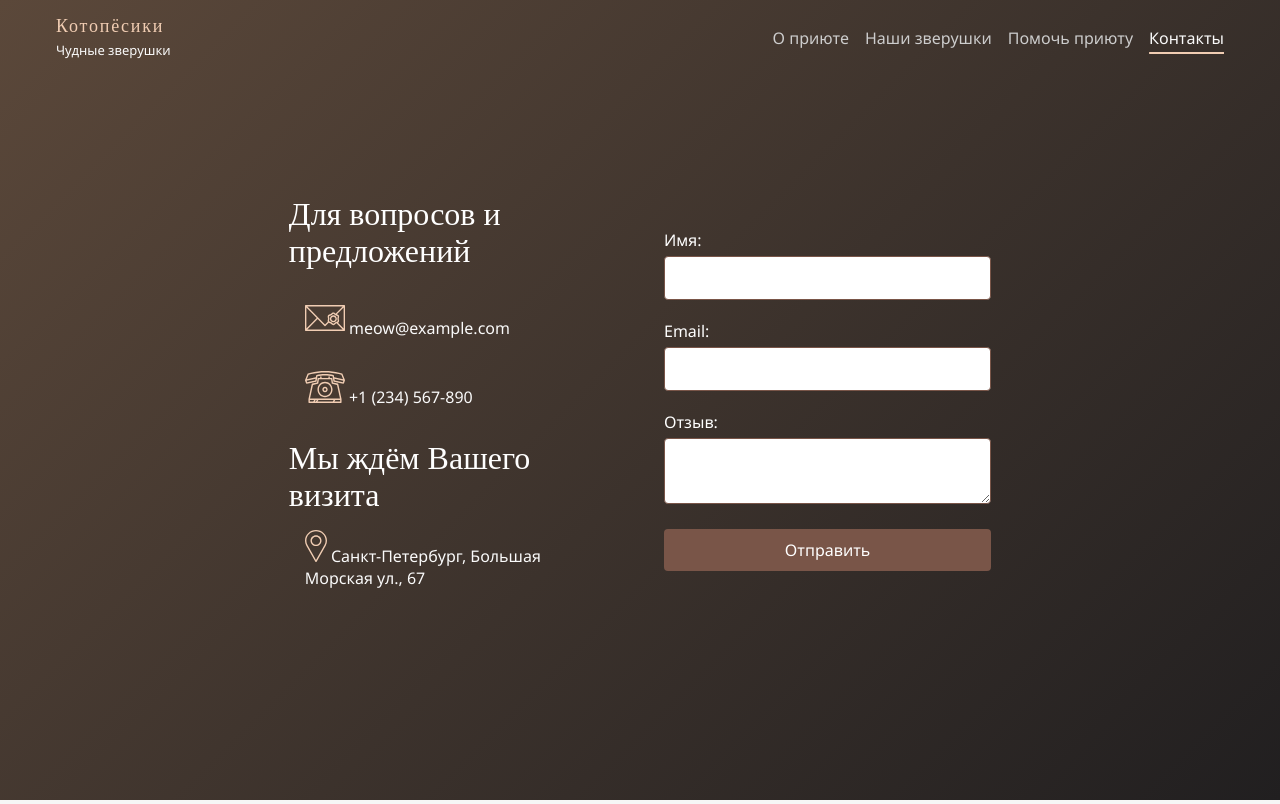
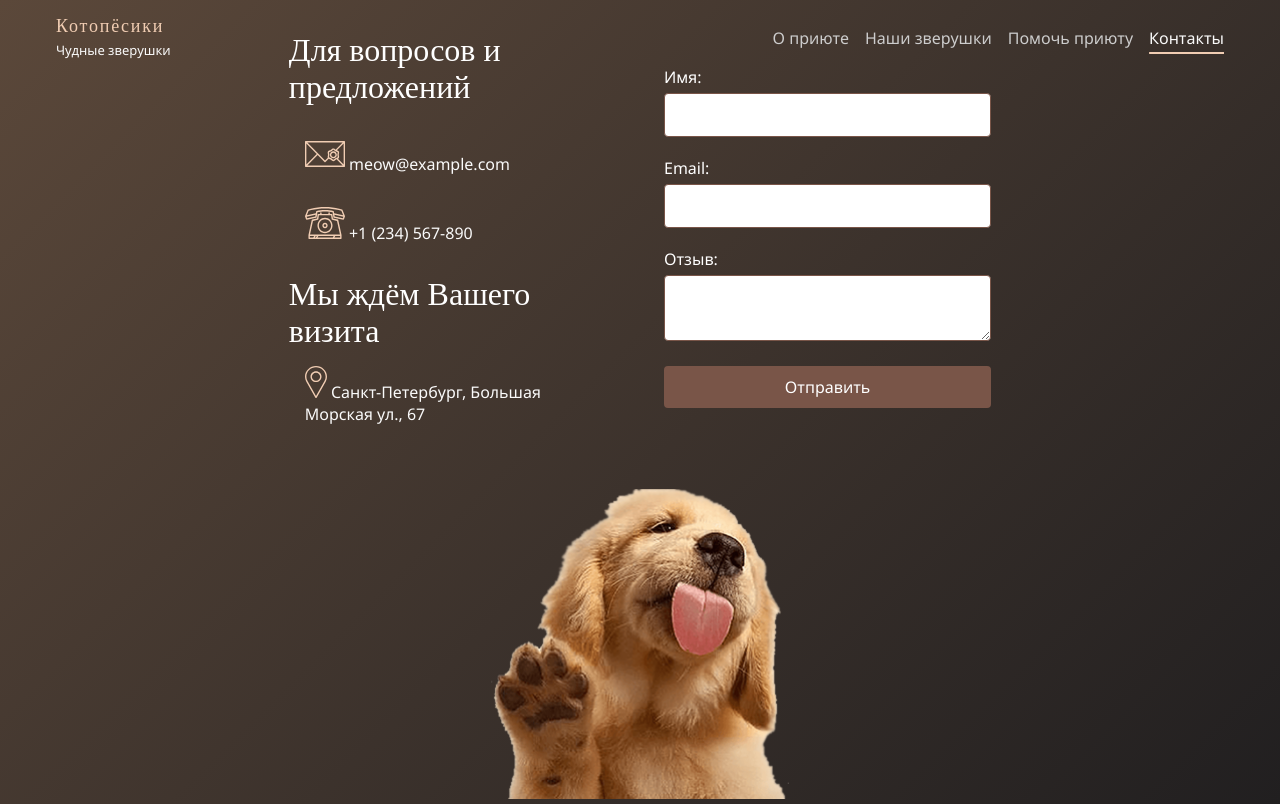
Before and after one commit to sialiss/some-shelter-for-frontend, a Vue app: page /contacts in a window 1280 px wide. Built offline with nearby package versions, Linux system fonts and the light colour scheme.

Commit message:
add puppy

```diff
--- a/src/views/ContactsView.vue
+++ b/src/views/ContactsView.vue
@@ -83,6 +83,9 @@ function showModal(title, message) {
 					</form>
 				</div>
 			</div>
+			<div class="fix-width puppy">
+				<img class="puppy" src=" /src/assets/images/footer-puppy.png">
+			</div>
 		</div>
 	</main>
 </template>
@@ -105,6 +108,10 @@ function showModal(title, message) {
 .contacts a {
 	color: var(--color-light-l);
 	text-decoration-line: none;
+}
+
+.puppy {
+	bottom: 0;
 }
 
 .form-container {
```
